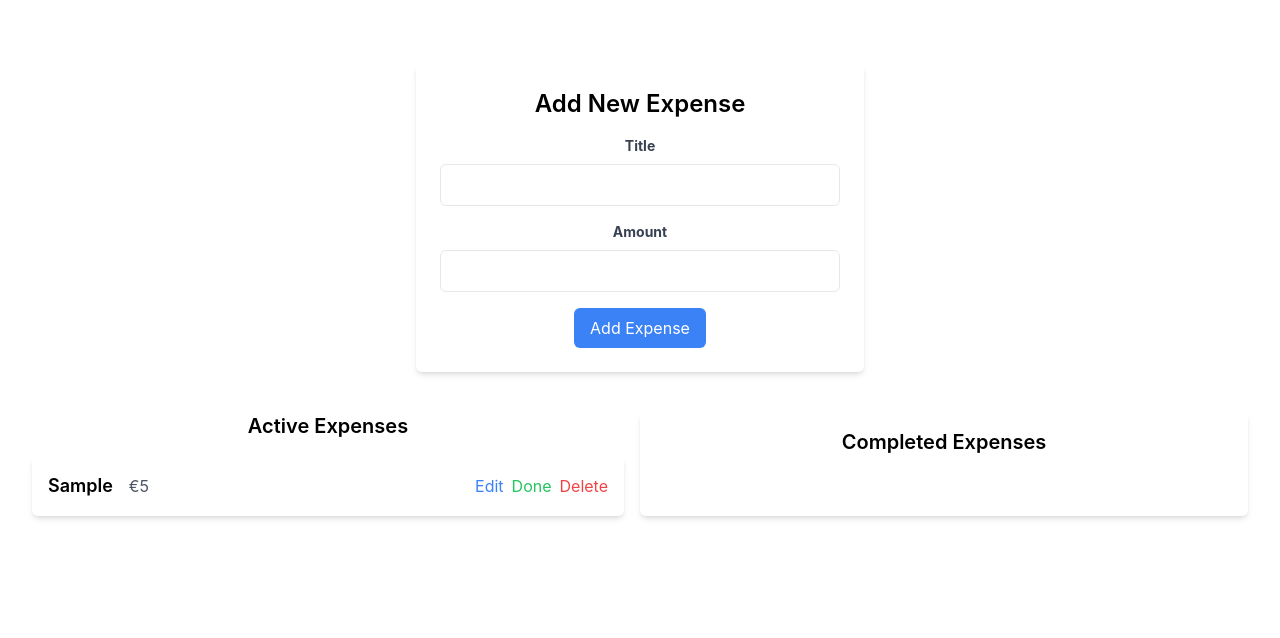
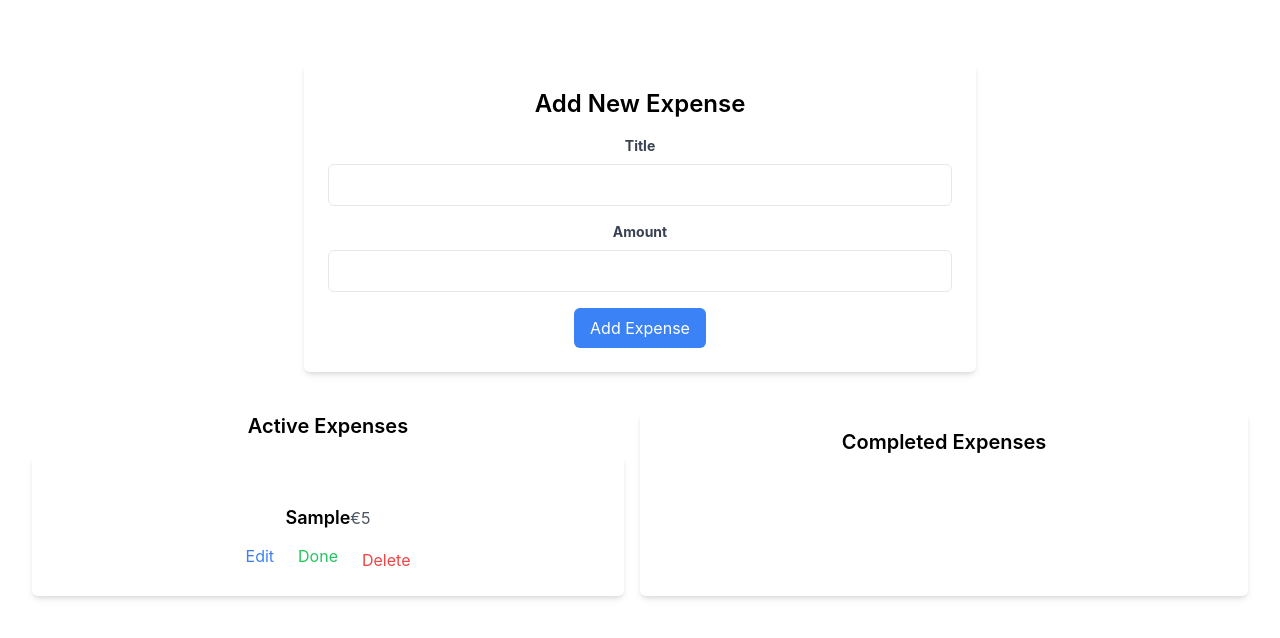
Before and after one commit to brianadams68/Expense-Tracker, a React (Vite) app: page / in a window 1280 px wide. Both pictures are taken after typing "Sample", "5" into the empty fields and a click on the button "Add Expense". Shown: the top 638 px of the page. Built offline with nearby package versions, Linux system fonts and the light colour scheme.

Commit message:
Local storage working

```diff
--- a/src/App.jsx
+++ b/src/App.jsx
@@ -8,18 +8,16 @@ function App() {
   const [completedExpenses, setCompletedExpenses] = useState([]);
 
   useEffect(() => {
-    const storedExpenses = JSON.parse(localStorage.getItem('expenses')) || [];
-    const storedCompletedExpenses = JSON.parse(localStorage.getItem('expensesCompleted')) || [];
+    const storedExpenses = JSON.parse(localStorage.getItem("expenses")) || [];
+    const storedCompletedExpenses =
+      JSON.parse(localStorage.getItem("expensesCompleted")) || [];
 
     const active = storedExpenses.filter((expense) => !expense.isDone);
-    const completed = Array.isArray(storedCompletedExpenses) ? storedCompletedExpenses : [];
+    const completed = storedCompletedExpenses;
 
     setActiveExpenses(active);
     setCompletedExpenses(completed);
   }, []);
-
-
-
 
   const saveExpensesToStorage = (allExpenses) => {
     localStorage.setItem("expenses", JSON.stringify(allExpenses));
@@ -33,8 +31,12 @@ function App() {
   };
 
   const markAsDoneHandler = (id) => {
-    const updatedActiveExpenses = activeExpenses.filter((expense) => expense.id !== id);
-    const completedExpense = activeExpenses.find((expense) => expense.id === id);
+    const updatedActiveExpenses = activeExpenses.filter(
+      (expense) => expense.id !== id
+    );
+    const completedExpense = activeExpenses.find(
+      (expense) => expense.id === id
+    );
 
     setCompletedExpenses((prevCompletedExpenses) => [
       completedExpense,
@@ -42,19 +44,38 @@ function App() {
     ]);
     setActiveExpenses(updatedActiveExpenses);
 
-    localStorage.setItem('expensesCompleted', JSON.stringify([...completedExpenses, completedExpense]));
+    localStorage.setItem(
+      "expensesCompleted",
+      JSON.stringify([...completedExpenses, completedExpense])
+    );
 
     saveExpensesToStorage(updatedActiveExpenses);
   };
 
   const deleteExpenseHandler = (id) => {
+    const deletedExpense = activeExpenses.find((expense) => expense.id === id);
     const updatedActiveExpenses = activeExpenses.filter(
       (expense) => expense.id !== id
     );
+
+    if (deletedExpense && deletedExpense.isDone) {
+      setCompletedExpenses((prevCompletedExpenses) =>
+        prevCompletedExpenses.filter((expense) => expense.id !== id)
+      );
+    }
+
     setActiveExpenses(updatedActiveExpenses);
+    saveExpensesToStorage(updatedActiveExpenses);
 
-    const allExpenses = [...updatedActiveExpenses, ...completedExpenses];
-    saveExpensesToStorage(allExpenses);
+    const storedCompletedExpenses =
+      JSON.parse(localStorage.getItem("expensesCompleted")) || [];
+    const updatedCompletedExpenses = storedCompletedExpenses.filter(
+      (expense) => expense.id !== id
+    );
+    localStorage.setItem(
+      "expensesCompleted",
+      JSON.stringify(updatedCompletedExpenses)
+    );
   };
 
   const editExpenseHandler = (id, updatedExpense) => {
@@ -63,8 +84,17 @@ function App() {
     );
     setActiveExpenses(updatedActiveExpenses);
 
-    const allExpenses = [...updatedActiveExpenses, ...completedExpenses];
-    saveExpensesToStorage(allExpenses);
+    const editedExpense = updatedActiveExpenses.find(
+      (expense) => expense.id === id
+    );
+    if (editedExpense && editedExpense.isDone) {
+      setCompletedExpenses((prevCompletedExpenses) => [
+        editedExpense,
+        ...prevCompletedExpenses,
+      ]);
+    }
+
+    saveExpensesToStorage([...updatedActiveExpenses, ...completedExpenses]);
   };
 
   return (
--- a/src/components/ExpenseForm.jsx
+++ b/src/components/ExpenseForm.jsx
@@ -24,11 +24,14 @@ const ExpenseForm = ({ onAddExpense }) => {
   };
 
   return (
-    <div className="max-w-md mx-auto bg-white p-6 rounded-md shadow-md mt-8">
+    <div className="max-w-md mx-auto bg-white p-6 rounded-md shadow-md mt-8 sm:max-w-lg md:max-w-xl lg:max-w-2xl">
       <h2 className="text-2xl font-semibold mb-4">Add New Expense</h2>
       <form onSubmit={handleSubmit}>
         <div className="mb-4">
-          <label htmlFor="title" className="block text-gray-700 text-sm font-bold mb-2">
+          <label
+            htmlFor="title"
+            className="block text-gray-700 text-sm font-bold mb-2"
+          >
             Title
           </label>
           <input
@@ -40,7 +43,10 @@ const ExpenseForm = ({ onAddExpense }) => {
           />
         </div>
         <div className="mb-4">
-          <label htmlFor="amount" className="block text-gray-700 text-sm font-bold mb-2">
+          <label
+            htmlFor="amount"
+            className="block text-gray-700 text-sm font-bold mb-2"
+          >
             Amount
           </label>
           <input
--- a/src/components/ExpenseItem.jsx
+++ b/src/components/ExpenseItem.jsx
@@ -1,4 +1,4 @@
-import React, { useState } from 'react';
+import React, { useState } from "react";
 
 const ExpenseItem = ({ expense, onEdit, onMarkAsDone, onDelete }) => {
   const { id, title, amount, isDone } = expense;
@@ -21,38 +21,52 @@ const ExpenseItem = ({ expense, onEdit, onMarkAsDone, onDelete }) => {
               type="text"
               value={updatedTitle}
               onChange={(e) => setUpdatedTitle(e.target.value)}
-              className="mr-2 p-2 border rounded-md"
+              className="w-full sm:w-full md:w-32 mr-2 p-2 border rounded-md mb-2 sm:mb-0"
             />
             <input
               type="number"
               value={updatedAmount}
               onChange={(e) => setUpdatedAmount(e.target.value)}
-              className="mr-2 p-2 border rounded-md"
+              className="w-full sm:w-full md:w-20 mr-2 p-2 border rounded-md mb-2 sm:mb-0"
             />
-            <button onClick={handleUpdate} className="bg-green-500 text-white px-4 py-2 rounded-md">
+            <button
+              onClick={handleUpdate}
+              className="bg-green-500 text-white px-3 py-2 rounded-md"
+            >
               Update
             </button>
           </>
         ) : (
           <>
-            <div>
+            <div className="max-w-md mx-auto bg-white p-6-md mt-8 sm:max-w-lg">
+              <div className="mb-2 text-center">
                 <span className="text-lg font-semibold">{title}</span>
-              <span className="ml-4 text-gray-600">€{amount}</span>
+                <span className="mt-1 text-gray-600">€{amount}</span>
               </div>
-            <div className="flex items-center">
+              <div className="flex items-center flex-wrap justify-center">
                 {!isDone && (
                   <>
-                  <button onClick={() => setIsEditing(true)} className="text-blue-500 mr-2">
+                    <button
+                      onClick={() => setIsEditing(true)}
+                      className="text-blue-500 px-2 py-1 mr-2 mb-2"
+                    >
                       Edit
                     </button>
-                  <button onClick={() => onMarkAsDone(id)} className="text-green-500 mr-2">
+                    <button
+                      onClick={() => onMarkAsDone(id)}
+                      className="text-green-500 px-2 py-1 mr-2 mb-2"
+                    >
                       Done
                     </button>
                   </>
                 )}
-              <button onClick={() => onDelete(id)} className="text-red-500">
+                <button
+                  onClick={() => onDelete(id)}
+                  className="text-red-500 px-2 py-1 mb-2 sm:mb-0"
+                >
                   Delete
                 </button>
+              </div>
             </div>
           </>
         )}
--- a/src/components/ExpenseList.jsx
+++ b/src/components/ExpenseList.jsx
@@ -16,8 +16,8 @@ const ExpenseList = ({
   };
 
   return (
-    <div className="flex mt-10">
-      <div className="w-1/2 pr-4">
+    <div className="flex flex-wrap mt-10">
+      <div className="w-full sm:w-1/2 pr-4">
         <h2 className="text-xl font-semibold mb-4">Active Expenses</h2>
         <ul>
           {activeExpenses.map((expense) => (
@@ -31,7 +31,7 @@ const ExpenseList = ({
           ))}
         </ul>
       </div>
-      <div className="w-1/2 pl-4 items-center justify-between bg-white p-4 rounded-md shadow-md mb-4">
+      <div className="w-full sm:w-1/2 pl-4 items-center justify-between bg-white p-4 rounded-md shadow-md mb-4">
         <h2 className="text-xl font-semibold mb-4">Completed Expenses</h2>
         <ul>
           {completedExpenses.map((expense) => (
@@ -43,7 +43,7 @@ const ExpenseList = ({
         {completedExpenses.length > 0 && (
           <div className="mt-4">
             <p className="font-semibold">
-              Total Amount Expended: €{calculateTotalAmount()}
+              Total Expended: €{calculateTotalAmount()}
             </p>
           </div>
         )}
```
Lines whose indentation alone changed are shown as unchanged.
